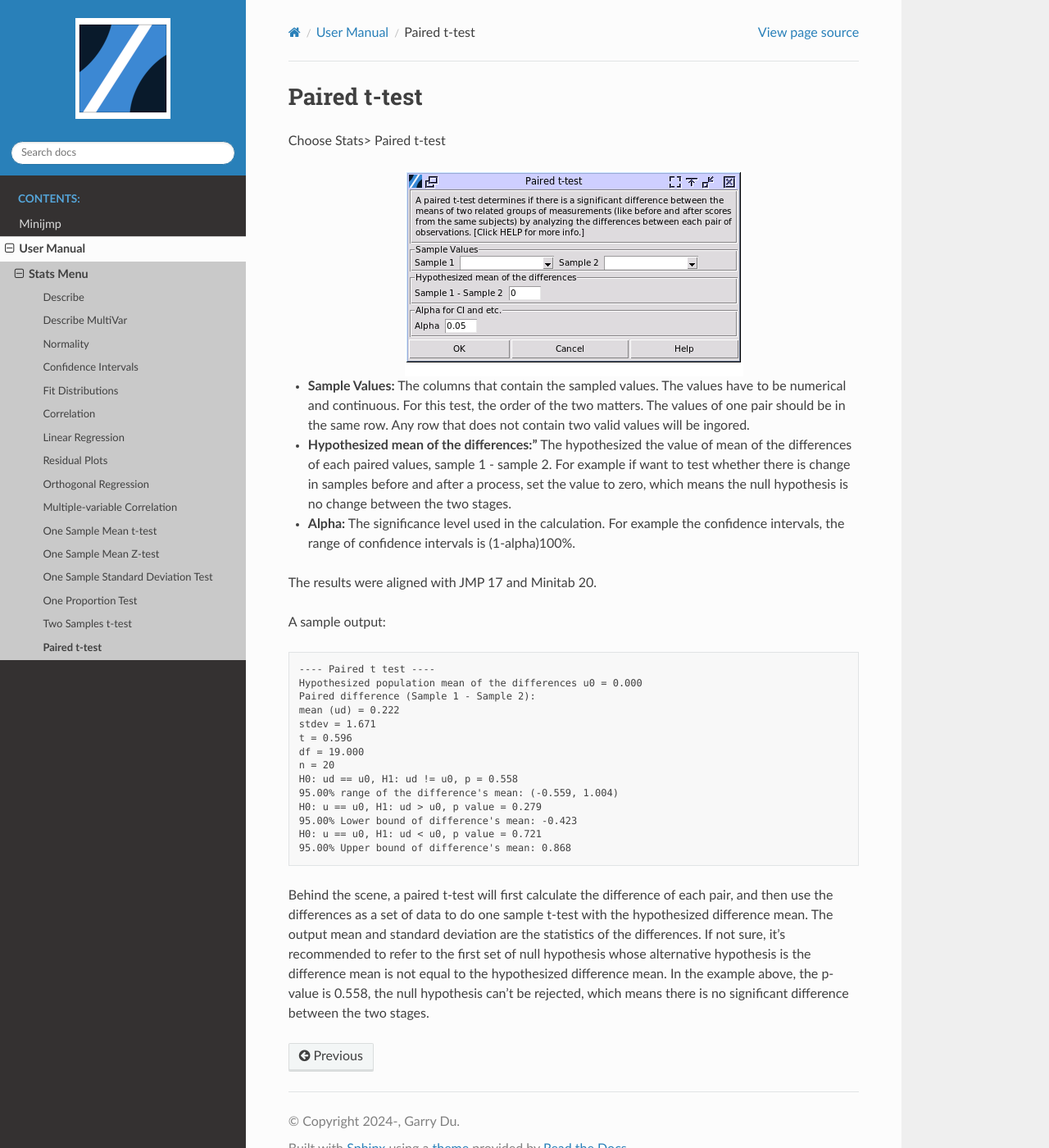
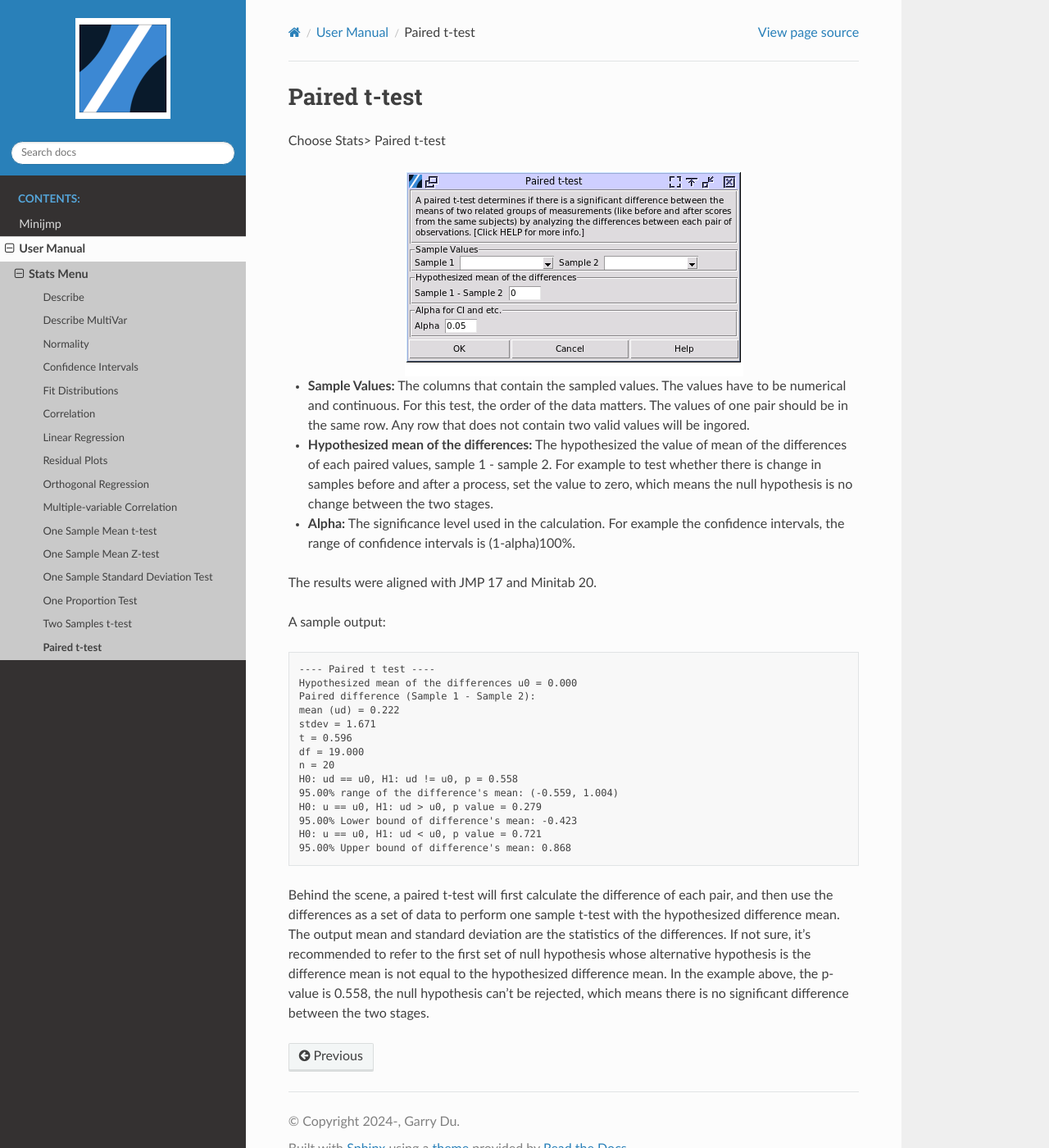
Before and after one commit to garrydu/Minijmp, a Sphinx documentation site: the page built from docs/usage/paired_t.rst, in a window 1280 px wide and 1400 px high. Shown: the whole window at 82% size. Built offline with Sphinx 7.4.7 and the Read the Docs theme 3.1.0, drawn with Linux system fonts in a browser that asks for light colours.

Commit message:
fixed typos

```diff
--- a/docs/usage/paired_t.rst
+++ b/docs/usage/paired_t.rst
@@ -8,8 +8,8 @@ Choose Stats> Paired t-test
    :align: center
 
 
-- **Sample Values:** The columns that contain the sampled values. The values have to be numerical and continuous. For this test, the order of the two matters. The values of one pair should be in the same row. Any row that does not contain two valid values will be ingored.
-- **Hypothesized mean of the differences:"** The hypothesized the value of mean of the differences of each paired values, sample 1 - sample 2. For example if want to test whether there is change in samples before and after a process, set the value to zero, which means the null hypothesis is no change between the two stages.
+- **Sample Values:** The columns that contain the sampled values. The values have to be numerical and continuous. For this test, the order of the data matters. The values of one pair should be in the same row. Any row that does not contain two valid values will be ingored.
+- **Hypothesized mean of the differences:** The hypothesized the value of mean of the differences of each paired values, sample 1 - sample 2. For example to test whether there is change in samples before and after a process, set the value to zero, which means the null hypothesis is no change between the two stages.
 - **Alpha:** The significance level used in the calculation. For example the confidence intervals, the range of confidence intervals is (1-alpha)100%.
 
 The results were aligned with JMP 17 and Minitab 20.
@@ -19,7 +19,7 @@ A sample output:
 .. code-block:: none
 
   ---- Paired t test ----
-  Hypothesized population mean of the differences u0 = 0.000
+  Hypothesized mean of the differences u0 = 0.000
   Paired difference (Sample 1 - Sample 2):
   mean (ud) = 0.222
   stdev = 1.671
@@ -33,4 +33,4 @@ A sample output:
   H0: u == u0, H1: ud < u0, p value = 0.721
   95.00% Upper bound of difference's mean: 0.868
 
-Behind the scene, a paired t-test will first calculate the difference of each pair, and then use the differences as a set of data to do one sample t-test with the hypothesized difference mean. The output mean and standard deviation are the statistics of the differences. If not sure, it's recommended to refer to the first set of null hypothesis whose alternative hypothesis is the difference mean is not equal to the hypothesized difference mean. In the example above, the p-value is 0.558, the null hypothesis can't be rejected, which means there is no significant difference between the two stages.
+Behind the scene, a paired t-test will first calculate the difference of each pair, and then use the differences as a set of data to perform one sample t-test with the hypothesized difference mean. The output mean and standard deviation are the statistics of the differences. If not sure, it's recommended to refer to the first set of null hypothesis whose alternative hypothesis is the difference mean is not equal to the hypothesized difference mean. In the example above, the p-value is 0.558, the null hypothesis can't be rejected, which means there is no significant difference between the two stages.
```
Also changed, not shown: 1 other file.
